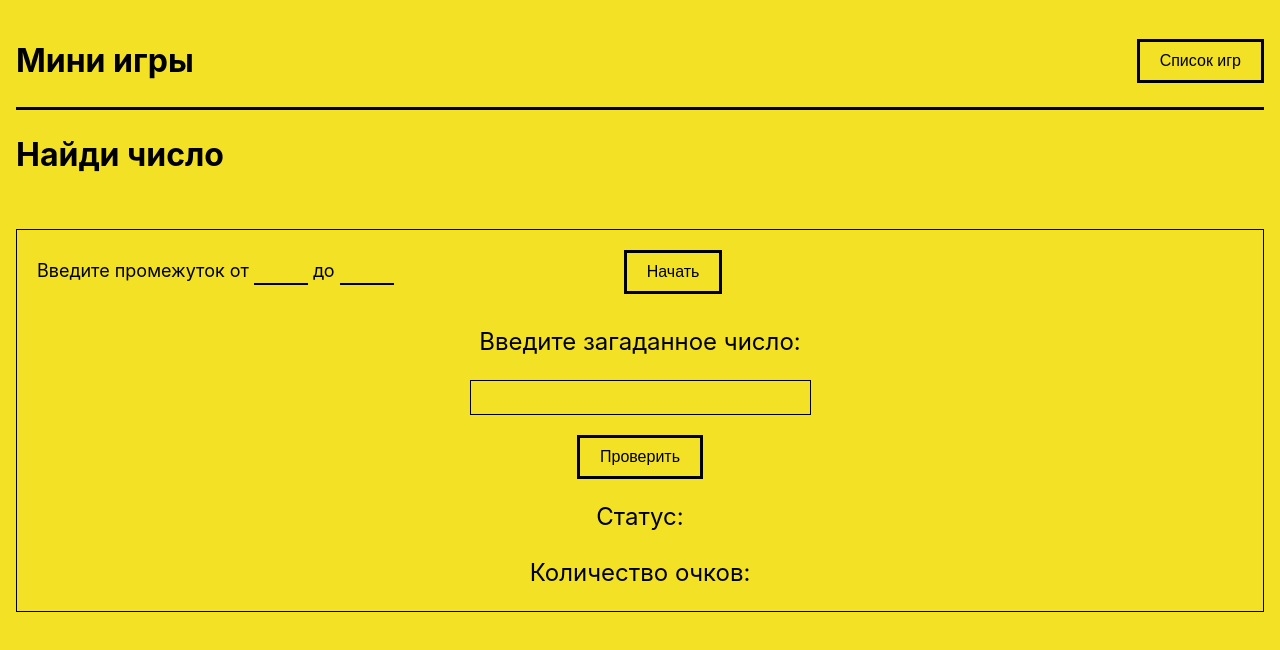
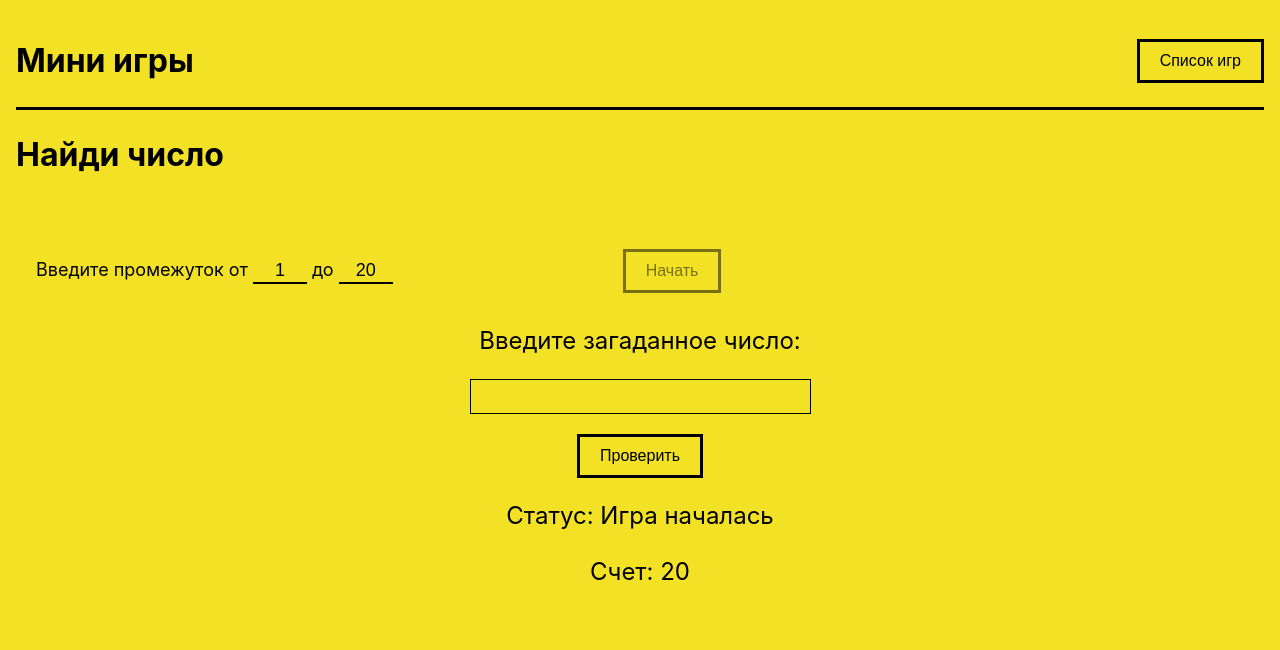
Before and after one commit to evasyukov/mini-games, a Vue app: page / in a window 1280 px wide. Both pictures are taken after a click on the button "Начать". Shown: the top 650 px of the page. Built offline with nearby package versions, Linux system fonts and the light colour scheme.

Commit message:
добавлена базовая логика для "найди число"

```diff
--- a/src/components/GuessNumber.vue
+++ b/src/components/GuessNumber.vue
@@ -9,25 +9,72 @@
     <div class="guess-number_game">
       <div class="gap-input">
         Введите промежуток от
-        <input type="number" min="0" /> до
-        <input type="number" />
-        <button style="margin-left: 230px;">Начать</button>
+        <input v-model="min" type="number" min="0" /> до
+        <input v-model="max" type="number" />
+        <button
+          style="margin-left: 230px"
+          @click="startGame()"
+          :disabled="visibleGame"
+        >
+          Начать
+        </button>
       </div>
 
-      <div class="main-game">
+      <div class="main-game" v-show="visibleGame">
         <p>Введите загаданное число:</p>
-        <input type="number" />
-        <button>Проверить</button>
+        <input v-model="inputNumber" type="number" max="20"/>
+        <button @click="chekNumber()">Проверить</button>
 
         <p>Статус: {{ status }}</p>
-        <p>Количество очков: {{ score }}</p>
+        <p>Cчет: {{ score }}</p>
       </div>
     </div>
   </div>
 </template>
 
 <script setup>
-import { ref } from 'vue';
+import { ref } from "vue"
+
+const visibleGame = ref(false)
+
+const status = ref("") // значение статуса
+const score = ref(20) // значение счета
+const record = ref() // значение рекорда
+
+const min = ref(1) // значение минимального значения
+const max = ref(20) // значение максимального значения
+
+const inputNumber = ref() // значение введенного числа
+const wantedNumber = ref(15) // значение загаданного числа
+
+// функция для старта игры
+const startGame = () => {
+
+  if (min.value > max.value || min.value < 0) {
+    alert("Некорректные значения границ промежутка")
+    return
+  }
+
+  wantedNumber.value = Math.floor(
+    Math.random() * (max.value - min.value + 1) + min.value
+  )
+
+  visibleGame.value = true
+  status.value = "Игра началась"
+}
+
+const chekNumber = () => {
+  if (inputNumber.value < wantedNumber.value) {
+    status.value = "Загаданное число меньше"
+    score.value--
+  } else if (inputNumber.value > wantedNumber.value) {
+    status.value = "Загаданное число больше"
+    score.value--
+  } else {
+    status.value = "Вы угадали!"
+    visibleGame.value = false
+  }
+}
 </script>
 
 <style scoped lang="scss">
@@ -37,7 +84,7 @@ import { ref } from 'vue';
   }
 
   &_game {
-    border: 1px solid #000;
+    // border: 1px solid #000;
     padding: 20px;
 
     .gap-input {
@@ -94,6 +141,16 @@ button {
 
   transition: all 0.5s ease 0s;
 
+  &:disabled {
+    cursor: not-allowed;
+    opacity: 0.5;
+
+    &:hover {
+      background: none;
+      color: #000;
+    }
+  }
+
   &:hover {
     background: #000;
     color: #fff;
```
